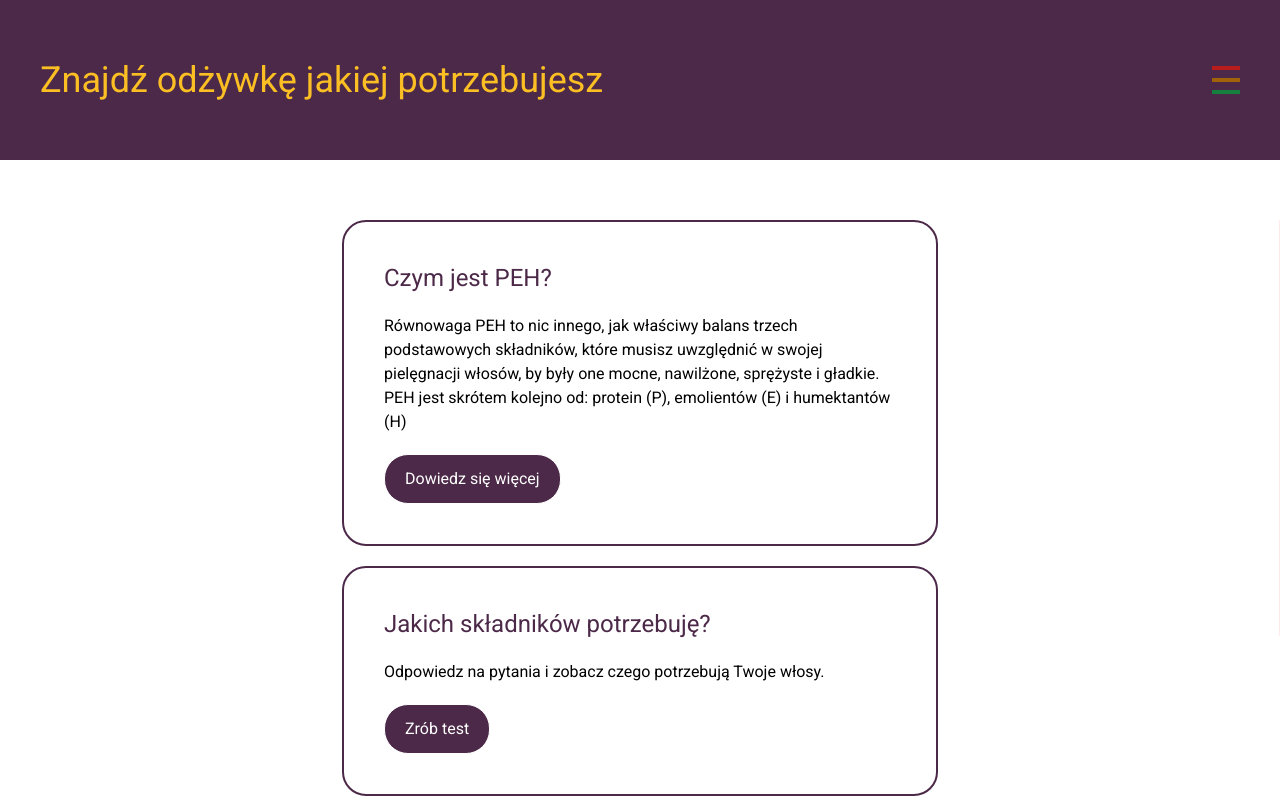
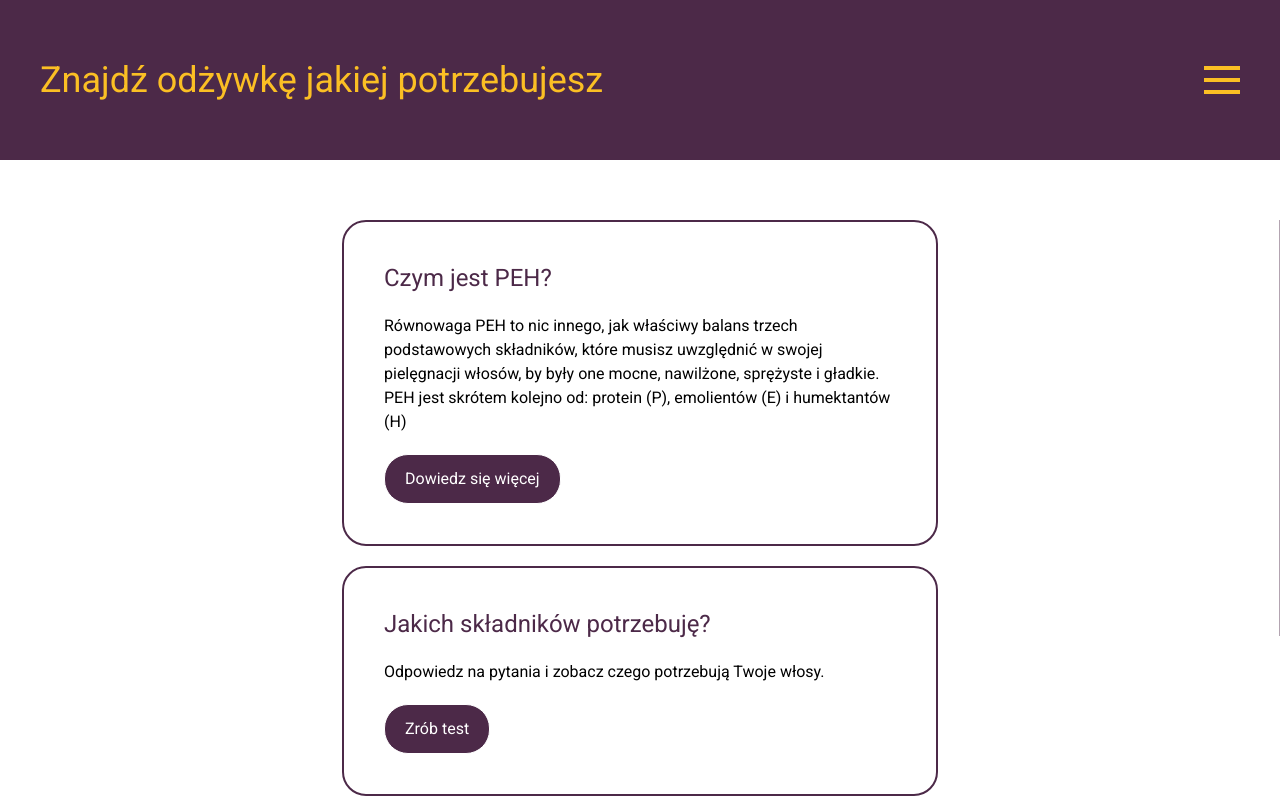
Before and after one commit to AhuraMagda/peh-app, a React (Vite) app in the folder front-end/: page / in a window 1280 px wide. Shown: the top 800 px of the page. Built offline with nearby package versions, Linux system fonts and the light colour scheme.

Commit message:
nav fixed

```diff
--- a/front-end/src/components/Layout.jsx
+++ b/front-end/src/components/Layout.jsx
@@ -15,6 +15,7 @@ export default function Layout() {
     setNavVisible(prev => !prev)
   }
 
+  // TODO on big screen nav can be visible and hamburger hidden
   return (
     <div className="w-full flex justify-center items-center flex-col ">
       <header className="fixed top-0 flex justify-center items-center flex-col w-full bg-main min-h-20vh">
@@ -23,11 +24,11 @@ export default function Layout() {
             Znajdź odżywkę jakiej potrzebujesz
           </h1>
           <div onClick={toggleNav} className="absolute h-7 top-0 bottom-0 my-auto right-0 px-10">
-            <div className="w-7 h-1 bg-red-700 mb-2"></div>
-            <div className="w-7 h-1 bg-yellow-700 mb-2"></div>
-            <div className="w-7 h-1 bg-green-700"></div>
+            <div className="w-9 h-1 bg-detail mb-2"></div>
+            <div className="w-9 h-1 bg-detail mb-2"></div>
+            <div className="w-9 h-1 bg-detail"></div>
           </div>
-          <ul className={`flex flex-col bg-red-200 absolute top-20vh right-0 ${!navVisible && "translate-x-full"} transition-all`}>
+          <ul className={`flex flex-col items-center bg-main absolute top-20vh right-0 ${!navVisible && "translate-x-full"} transition-all`}>
             {navLinks.map((navLink) => (
               <li key={navLink.name} className="p-10">
                 <NavLink key={navLink.name} to={navLink.path}>
```
